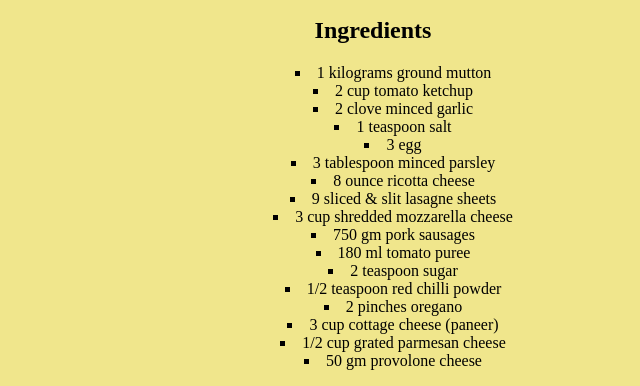
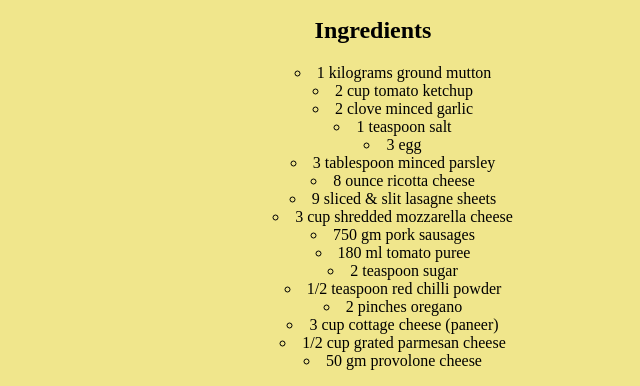
Before and after one commit to S-Tanuj/Recipes, a plain HTML site: page recipes/lasagna.html in a window 1280 px wide. Shown: the part 562-948 px from the top of the page, 267-907 px from the left. Drawn offline with Linux system fonts and the light colour scheme.

```diff
--- a/style.css
+++ b/style.css
@@ -15,7 +15,7 @@
 }
 ul,
 ol {
-    list-style-type: square;
+    list-style-type: circle;
     list-style-position:inside;
     margin-left: auto;
     margin-right: auto;
```
